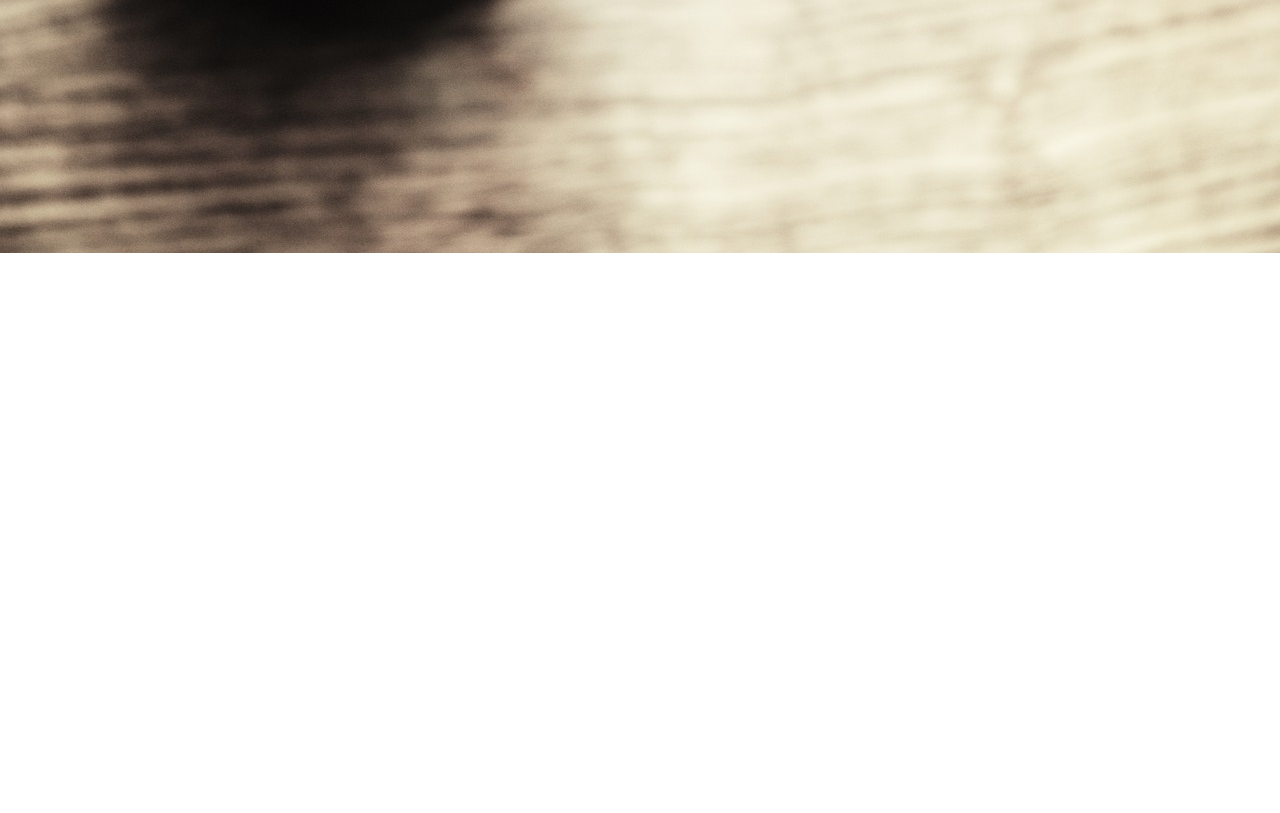
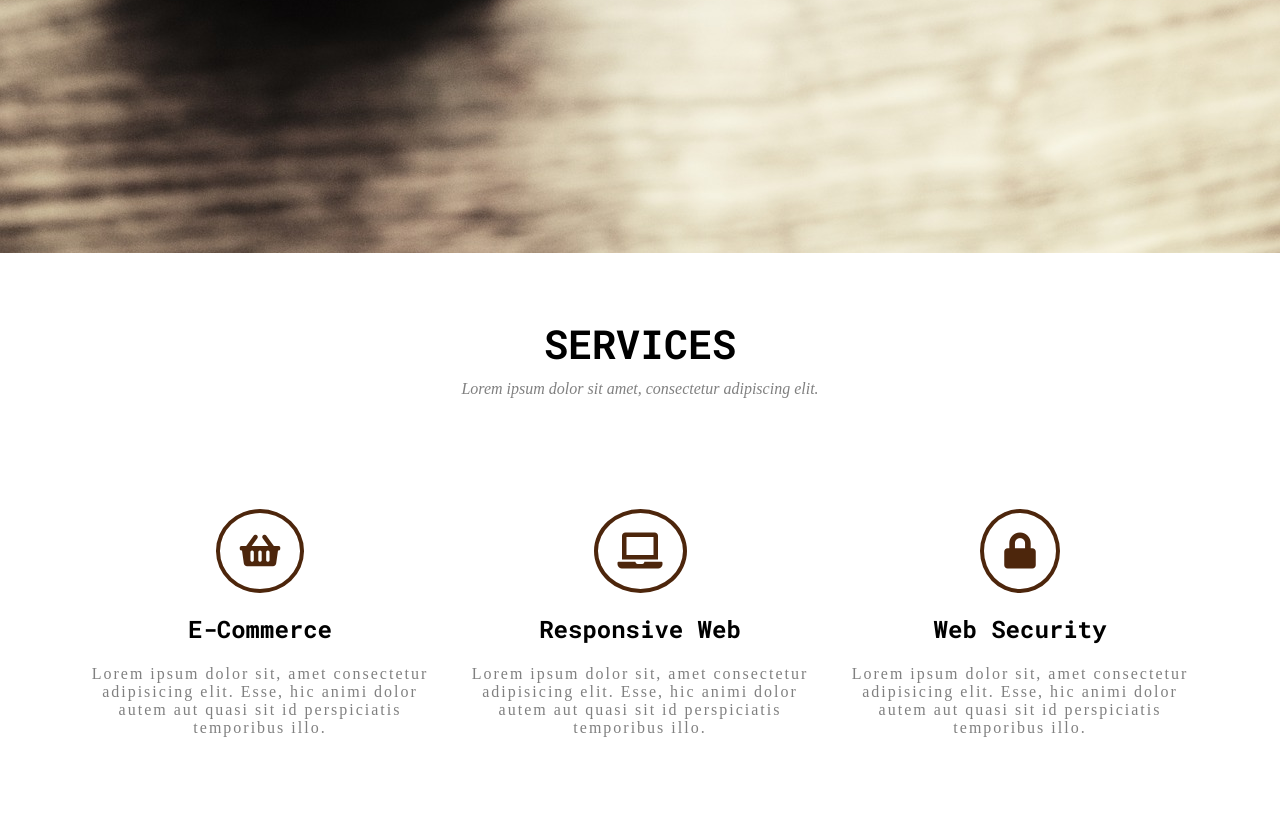
Before and after one commit to cvprian/Projekt-git, a website: page index.html in a window 1280 px wide. Shown: the part 547-1360 px from the top of the page. Before the commit the page ends 800 px from the top, so only its background shows below. Drawn offline with Linux system fonts and the light colour scheme; a web font is replaced by a local one.

Commit message:
Add services section

```diff
--- a/index.html
+++ b/index.html
@@ -11,6 +11,7 @@
         href="https://fonts.googleapis.com/css?family=Gupter:400,700|Roboto+Mono:400,700&display=swap&subset=latin-ext"
         rel="stylesheet">
     <link rel="stylesheet" href="vendor/bootstrap-grid.css">
+    <link rel="stylesheet" href="https://cdnjs.cloudflare.com/ajax/libs/font-awesome/5.9.0/css/all.min.css">
     <link rel="stylesheet" type="text/css" href="css/style.css">
 </head>
 
@@ -38,6 +39,32 @@
             </div>
         </div>
     </header>
+    <section class="services">
+        <div class="container">
+            <h2>Services</h2>
+            <p class="postscript">Lorem ipsum dolor sit amet, consectetur adipiscing elit.</p>
+            <div class="row">
+                <div class="col-md-4">
+                    <i class="fas fa-shopping-basket"></i>
+                    <h4>E-Commerce</h4>
+                    <p>Lorem ipsum dolor sit, amet consectetur adipisicing elit. Esse, hic animi dolor autem aut quasi
+                        sit id perspiciatis temporibus illo.</p>
+                </div>
+                <div class="col-md-4">
+                    <i class="fas fa-laptop"></i>
+                    <h4>Responsive Web</h4>
+                    <p>Lorem ipsum dolor sit, amet consectetur adipisicing elit. Esse, hic animi dolor autem aut quasi
+                        sit id perspiciatis temporibus illo.</p>
+                </div>
+                <div class="col-md-4">
+                    <i class="fas fa-lock"></i>
+                    <h4>Web Security</h4>
+                    <p>Lorem ipsum dolor sit, amet consectetur adipisicing elit. Esse, hic animi dolor autem aut quasi
+                        sit id perspiciatis temporibus illo.</p>
+                </div>
+            </div>
+        </div>
+    </section>
 </body>
 
 </html>
--- a/sass/style.scss
+++ b/sass/style.scss
@@ -11,7 +11,13 @@ serif;
     box-sizing: border-box;
 }
 
+body {
+    font-family: $primary-font;
+}
 
+p {
+    font-family: $second-font;
+}
 
 header {
     height: 100vh;
@@ -111,3 +117,50 @@ header {
         }
     }
 }
+
+.services {
+    height: 70vh;
+    padding: 5% 0;
+
+    h2 {
+        font-size: 40px;
+        text-align: center;
+        font-family: $primary-font;
+        text-transform: uppercase;
+    }
+
+    .postscript {
+        text-align: center;
+        font-family: $second-font;
+        font-style: italic;
+        color: gray;
+        padding-top: 10px;
+    }
+
+    .row {
+        margin-top: 10%;
+
+        div {
+            text-align: center;
+
+            p {
+                letter-spacing: 2px;
+                color: gray;
+            }
+
+            i {
+                border: 4px solid $second-color;
+                border-radius: 50%;
+                padding: 20px;
+                color: $second-color;
+                font-size: 36px;
+                margin-bottom: 20px;
+            }
+
+            h4 {
+                font-size: 24px;
+                margin-bottom: 20px;
+            }
+        }
+    }
+}
```
Also changed, not shown: css/style.css, 1 other file.
